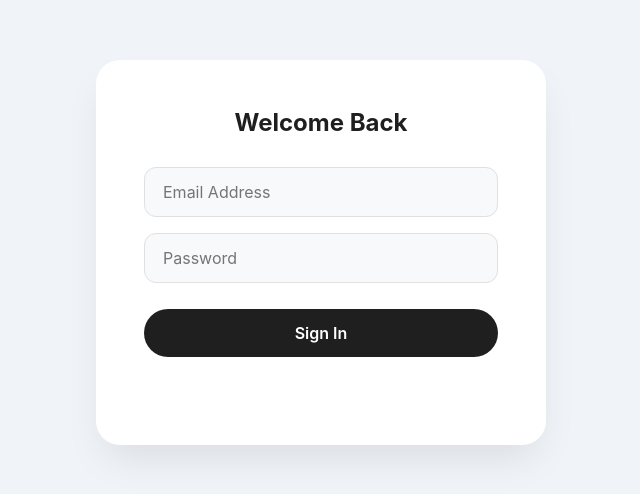
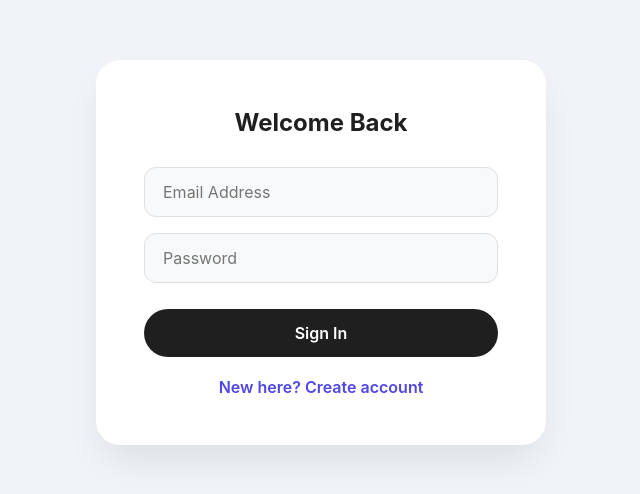
Before and after one commit to DIVYA-KAREGAONKAR/focus-analyzer-ai, a React (Create React App) app in the folder frontend/: page / in a window 1280 px wide. Shown: the part 148-642 px from the top of the page, without its empty margins (319-959 px from the left). Built offline with nearby package versions, Linux system fonts and the light colour scheme.

Commit message:
frontend fix

```diff
--- a/frontend/src/App.js
+++ b/frontend/src/App.js
@@ -300,12 +300,12 @@ function App() {
                    </h1>
                    <h2 className="welcome-subtitle">
                      Ready to optimize your cognitive flow?
-                     <span className="welcome-cursor"></span>
+
                    </h2>
                    <p style={{ color: '#6b7280', marginTop: '10px' }}>
                      Start a session to measure your attention span and intensity.
                    </p>
-                 </div>
+                 </div>style={{ color: 'white', cursor: 'pointer', marginTop: '20px', textAlign: 'center' }}
 
                </div>
             )}
--- a/frontend/src/components/Auth.jsx
+++ b/frontend/src/components/Auth.jsx
@@ -92,7 +92,13 @@ const handleSubmit = async (e) => {
           </button>
         </form>
 
-        <p className="auth-toggle" onClick={() => setIsLogin(!isLogin)} style={{ color: 'white', cursor: 'pointer', marginTop: '20px', textAlign: 'center' }}>
+        <p className="auth-toggle" onClick={() => setIsLogin(!isLogin)} style={{
+            color: '#4f46e5', // ✅ FIX: Make it visible (Blue)
+            cursor: 'pointer',
+            marginTop: '20px',
+            textAlign: 'center',
+            fontWeight: '600'
+          }}>
           {isLogin ? "New here? Create account" : "Already have an account? Sign In"}
         </p>
       </div>
```
